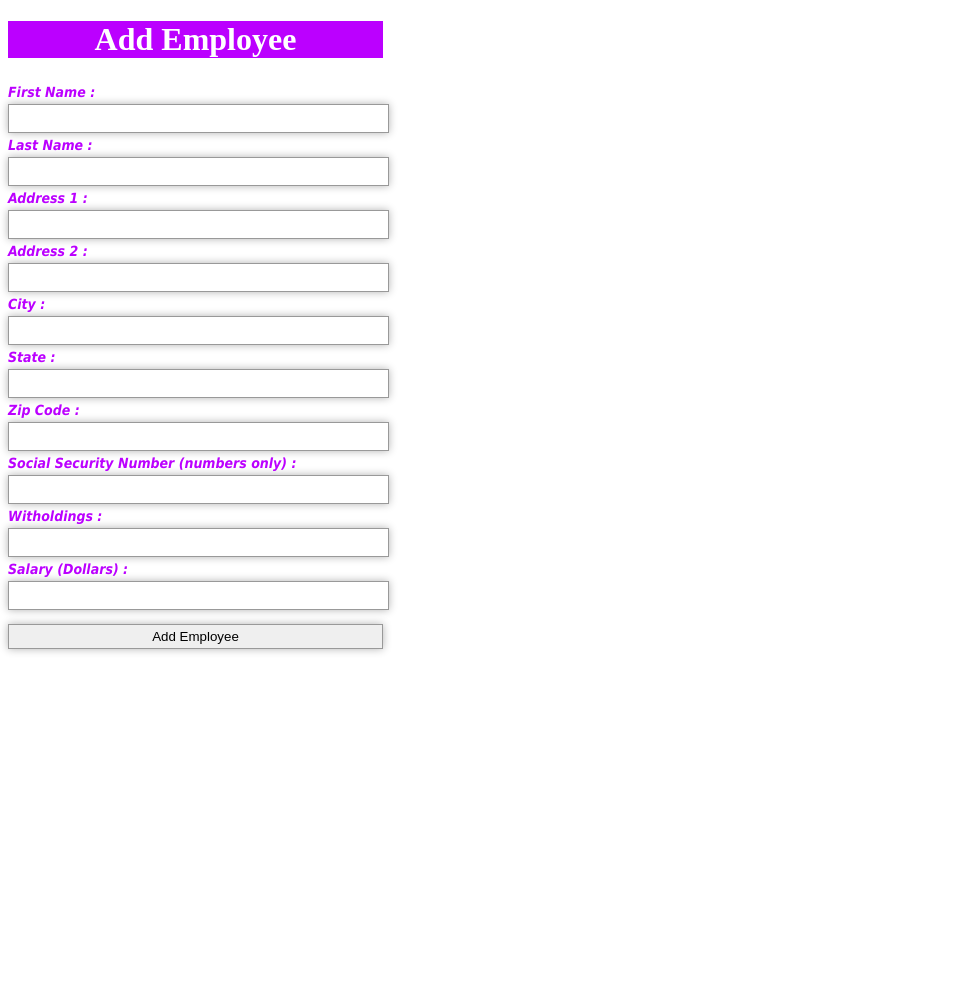
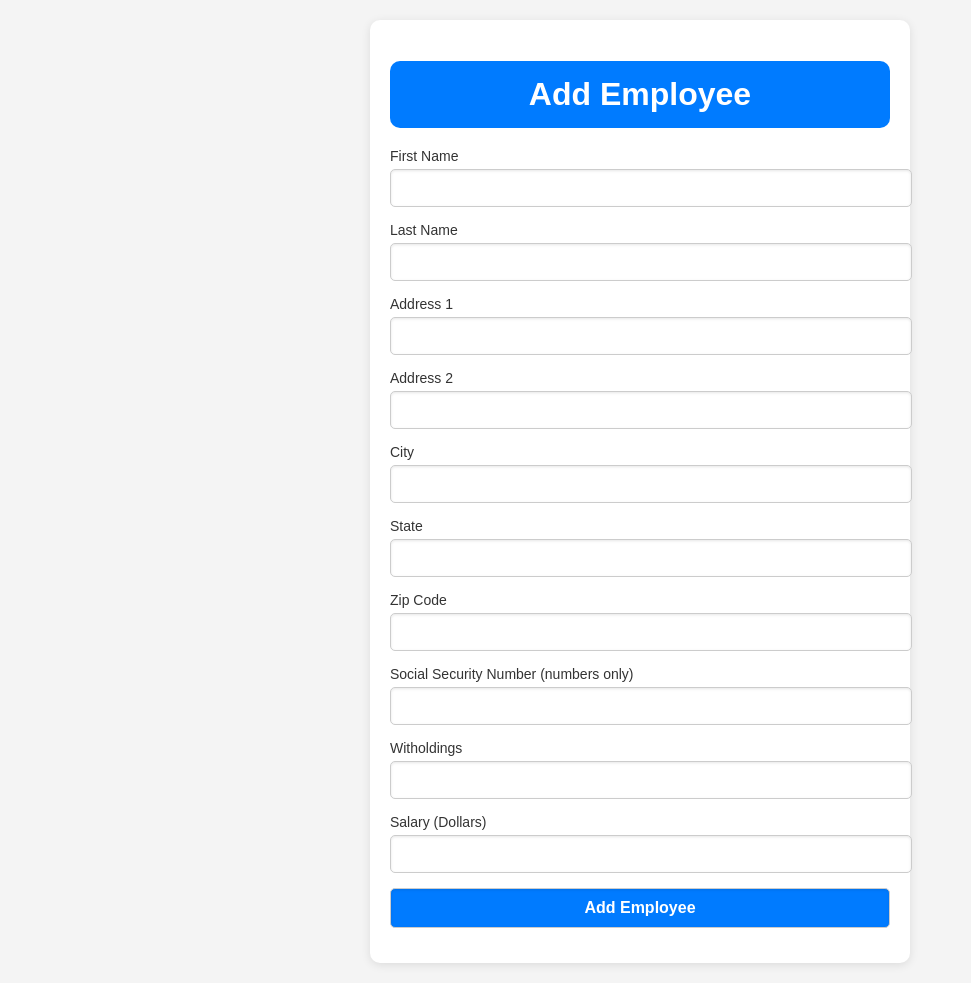
Before and after one commit to Aayush-99/TE566-Final-Project, a Flask app: page /add-employee in a window 1280 px wide. Shown: the whole page, without its empty margins (0-971 px from the left). Before the commit the page ends 653 px from the top, so only its background shows below. Run offline with Flask 3, Linux system fonts and the light colour scheme.

Commit message:
Updated UI

```diff
--- a/templates/add_employee.html
+++ b/templates/add_employee.html
@@ -2,74 +2,130 @@
 <html lang="en">
 <head>
     <meta charset="UTF-8">
-    <title>Title</title>
+    <title>Add Employee</title>
     <style>
-        h1 {
-            background-color: #bb00ff;
-        color: white;
-            width: 375px;
-            text-align: center;
+        /* General Styling */
+        body {
+            font-family: Arial, Helvetica, sans-serif;
+            background-color: #f4f4f4;
+            padding: 20px;
+            display: flex;
+            justify-content: center;
+            align-items: center;
+            min-height: 100vh;
+            margin: 0;
         }
-    table {
-        border-collapse: collapse;
+
+        /* Container */
+        .form-container {
+            background-color: #ffffff;
+            padding: 20px;
+            border-radius: 10px;
+            box-shadow: 0 2px 10px rgba(0, 0, 0, 0.1);
+            max-width: 500px;
             width: 100%;
         }
 
-    th, td {
-        text-align: left;
-        padding: 8px;
+        /* Header Styling */
+        h1 {
+            background-color: #007bff;
+            color: white;
+            padding: 15px;
+            text-align: center;
+            border-radius: 10px;
+            margin-bottom: 20px;
         }
 
-    tr:nth-child(even){background-color: #ba03fc}
+        /* Form Styling */
+        form {
+            display: flex;
+            flex-direction: column;
+        }
 
-    th {
-        background-color: #bb00ff;
+        label {
+            font-size: 14px;
+            color: #333;
+            margin-bottom: 5px;
+        }
+
+        input[type="text"],
+        input[type="submit"] {
+            width: 100%;
+            padding: 10px;
+            margin-bottom: 15px;
+            border: 1px solid #ccc;
+            border-radius: 5px;
+            box-shadow: inset 0 1px 3px rgba(0, 0, 0, 0.1);
+            font-size: 14px;
+        }
+
+        input[type="text"]:focus {
+            border-color: #007bff;
+            outline: none;
+            box-shadow: 0 0 5px rgba(0, 123, 255, 0.5);
+        }
+
+        /* Button Styling */
+        input[type="submit"] {
+            background-color: #007bff;
             color: white;
+            cursor: pointer;
+            transition: background-color 0.3s ease;
+            font-size: 16px;
+            font-weight: bold;
         }
-    form {
-  font-family: Tahoma, Geneva, sans-serif;
-  font-size: 14px;
-  font-style: italic;
-  line-height: 24px;
-  font-weight: bold;
-  color: #bb00ff;
-  text-decoration: none;
-}
-    input {
-  width: 375px;
-  display: block;
-  border: 1px solid #999;
-  height: 25px;
-  box-shadow: 0px 0px 8px rgba(0, 0, 0, 0.3);
+
+        input[type="submit"]:hover {
+            background-color: #0056b3;
         }
     </style>
 </head>
 <body>
+    <div class="form-container">
         <h1>Add Employee</h1>
-<form method=post>
-  <dl>
-    {{ form.firstname.label }} : {{ form.firstname()|safe }}
-    {{ form.lastname.label }} : {{ form.lastname()|safe }}
-    {{ form.address1.label }} : {{ form.address1()|safe }}
-    {{ form.address2.label }} : {{ form.address2()|safe }}
-    {{ form.city.label }} : {{ form.city()|safe }}
-    {{ form.state.label }} : {{ form.state()|safe }}
-    {{ form.zipcode.label }} : {{ form.zipcode()|safe }}
-    {{ form.ssn.label }} : {{ form.ssn()|safe }}
-    {{ form.witholdings.label }} : {{ form.witholdings()|safe }}
-    {{ form.salary.label }} : {{ form.salary()|safe }}
-  </dl>
-  <p><input type=submit value="Add Employee">
+        <form method="post">
+            <label for="firstname">{{ form.firstname.label }}</label>
+            {{ form.firstname(class="input-field")|safe }}
+
+            <label for="lastname">{{ form.lastname.label }}</label>
+            {{ form.lastname(class="input-field")|safe }}
+
+            <label for="address1">{{ form.address1.label }}</label>
+            {{ form.address1(class="input-field")|safe }}
+
+            <label for="address2">{{ form.address2.label }}</label>
+            {{ form.address2(class="input-field")|safe }}
+
+            <label for="city">{{ form.city.label }}</label>
+            {{ form.city(class="input-field")|safe }}
+
+            <label for="state">{{ form.state.label }}</label>
+            {{ form.state(class="input-field")|safe }}
+
+            <label for="zipcode">{{ form.zipcode.label }}</label>
+            {{ form.zipcode(class="input-field")|safe }}
+
+            <label for="ssn">{{ form.ssn.label }}</label>
+            {{ form.ssn(class="input-field")|safe }}
+
+            <label for="witholdings">{{ form.witholdings.label }}</label>
+            {{ form.witholdings(class="input-field")|safe }}
+
+            <label for="salary">{{ form.salary.label }}</label>
+            {{ form.salary(class="input-field")|safe }}
+
+            <input type="submit" value="Add Employee">
         </form>
+
         {% with messages = get_flashed_messages() %}
           {% if messages %}
-    <ul class=flashes>
+            <ul class="flashes">
             {% for message in messages %}
               <li>{{ message }}</li>
             {% endfor %}
             </ul>
           {% endif %}
         {% endwith %}
-{% block body %}{% endblock %}
+    </div>
 </body>
 </html>
```
Lines whose indentation alone changed are shown as unchanged.
